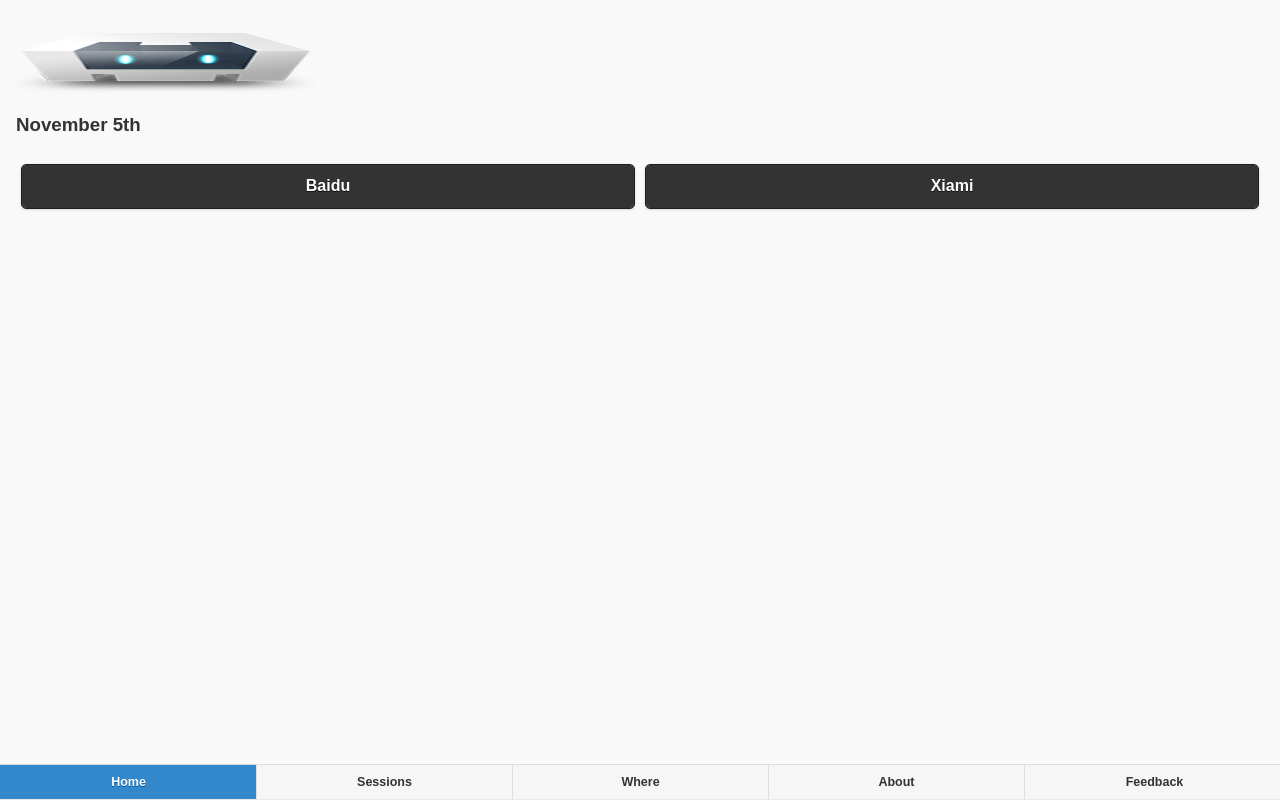
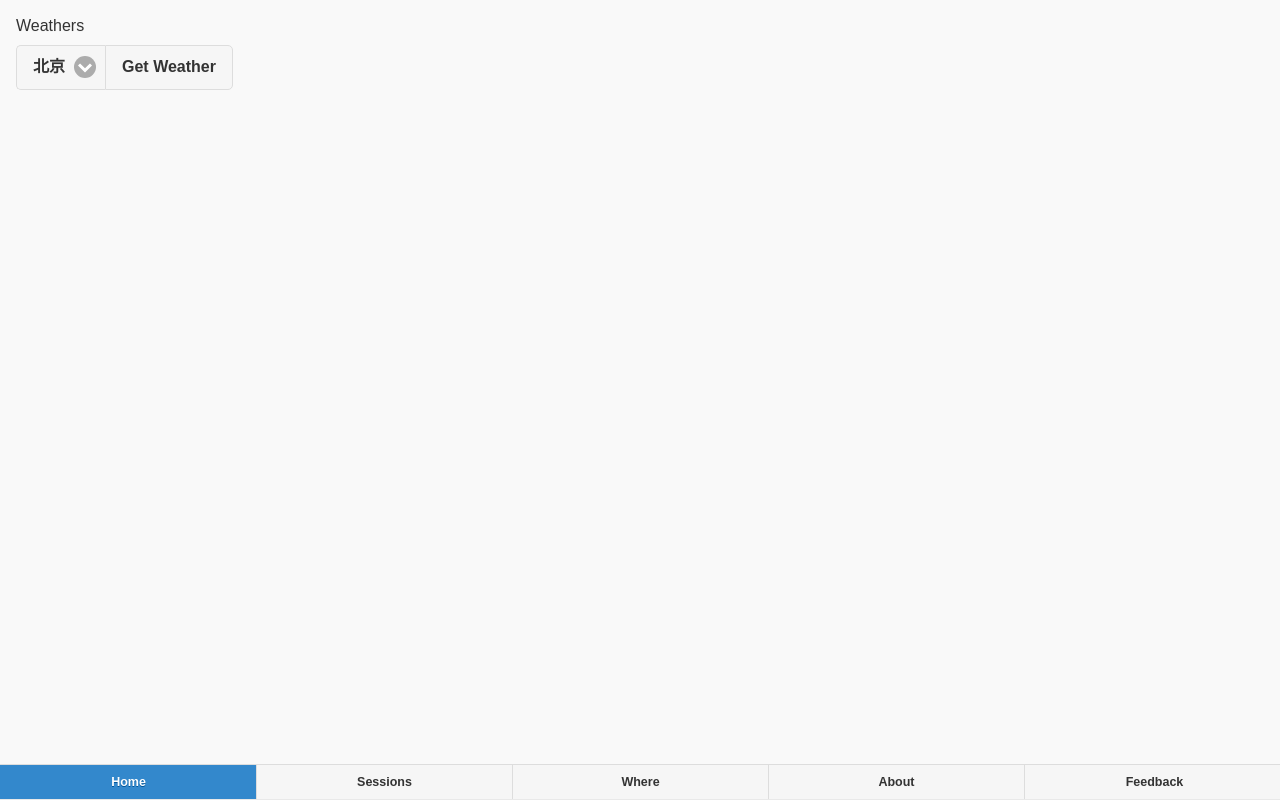
Before and after one commit to JMobileFirstTeam/www, a plain HTML site: page page-meeting.html in a window 1280 px wide. Drawn offline with Linux system fonts and the light colour scheme.

Commit message:
增加获取和显示城市天气信息

```diff
--- a/page-meeting.html
+++ b/page-meeting.html
@@ -1,12 +1,13 @@
 <!DOCTYPE HTML>
 <html>
 <head>
-	<meta charset="gb2312" />
+	<meta charset="utf-8" />
 	<title>jQM Meeting App</title>
 	<link rel="stylesheet" href="css/jquery.mobile-1.4.5.min.css" />
 	<script src="js-meeting/jquery-1.11.3.min.js"></script>
 	<script type="text/javascript" src="js-meeting/json2.js"></script>
 	<script type="text/javascript" src="js-meeting/index.js"></script>
+	<script type="text/javascript" src="js-meeting/getweather.js"></script>
 	<script src="js-meeting/jquery.mobile-1.4.5.min.js"></script>
 	<script src="js-meeting/jquery.mobile.nestedlists.js"></script>
 	<meta name="viewport" content="width=device-width, initial-scale=1, user-scalable=no">
@@ -15,12 +16,18 @@
 	<!-- 主页 -->
 	<div data-role="page" id="home">
 		<div data-role="content">
-			<p><img src="img/logo.png" alt="jQM Conference" width="300" height="62" align="middle"></p>
-			<h3>November 5th</h3>
-			<div class="ui-grid-a">
-				<div class="ui-block-a"><a href="http://www.baidu.com" data-role="button" data-theme="b">Baidu</a></div>
-				<div class="ui-block-b"><a href="http://www.xiami.com" data-role="button" data-theme="b">Xiami</a></div>
+			<label for="cities">Weathers</label>
+			<div data-role="controlgroup" data-type="horizontal">
+				<select id="cities" name="cities">
+					<option value="1">北京</option>
+					<option value="1">上海</option>
+					<option value="1">天津</option>
+					<option value="1">重庆</option>
+				</select>
+				<a href="javascript:getWeatherAjax()" data-role="button">Get Weather</a>
 			</div>
+			<ul data-role="listview" data-inset="true" id="weather-details">
+			</ul>
 		</div>
 		<div data-role="footer" data-position="fixed" data-id="toolbar">
 			<div data-role="navbar">
```
